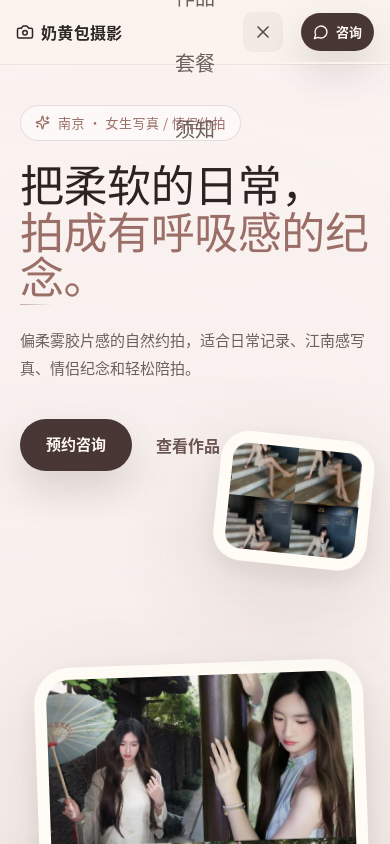
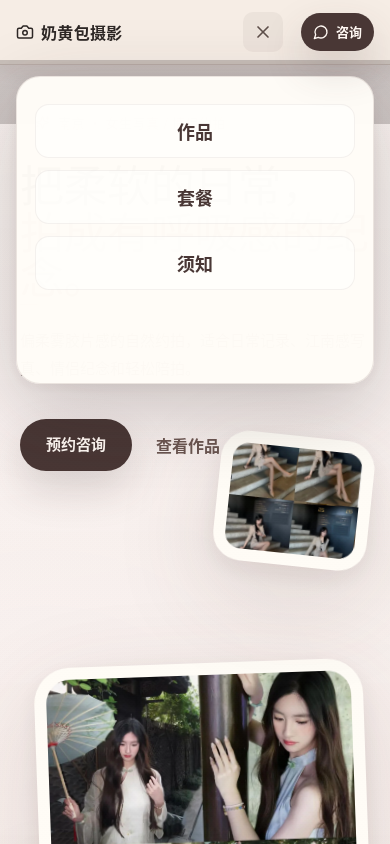
Before and after one commit to Muguett-DBY/naihuangbao-photography, a React (Vite) app: page / in a window 390 px wide. Both pictures are taken after a click on the button "打开菜单". Shown: the top 844 px of the page. Built offline with nearby package versions, Linux system fonts and the light colour scheme; no server answers.

Commit message:
improve mobile nav motion

```diff
--- a/src/components/SiteNav.tsx
+++ b/src/components/SiteNav.tsx
@@ -13,21 +13,44 @@ export function SiteNav() {
     return () => window.removeEventListener("scroll", onScroll);
   }, []);
 
+  useEffect(() => {
+    document.body.classList.toggle("nav-lock", open);
+    return () => document.body.classList.remove("nav-lock");
+  }, [open]);
+
+  useEffect(() => {
+    if (!open) return;
+
+    function onKeyDown(event: KeyboardEvent) {
+      if (event.key === "Escape") setOpen(false);
+    }
+
+    window.addEventListener("keydown", onKeyDown);
+    return () => window.removeEventListener("keydown", onKeyDown);
+  }, [open]);
+
   return (
     <header className={`site-nav${scrolled ? " is-scrolled" : ""}`}>
       <a className="brand-mark" href="#top" aria-label="回到首页">
         <Camera size={18} />
         <span>{siteConfig.brandName}</span>
       </a>
-      <nav className={`nav-menu${open ? " is-open" : ""}`} aria-label="主导航">
+      <nav id="site-navigation-menu" className={`nav-menu${open ? " is-open" : ""}`} aria-label="主导航">
         <a href="#gallery" onClick={() => setOpen(false)}>作品</a>
         <a href="#packages" onClick={() => setOpen(false)}>套餐</a>
         <a href="#notice" onClick={() => setOpen(false)}>须知</a>
       </nav>
-      <button className="hamburger" onClick={() => setOpen(!open)} aria-label={open ? "关闭菜单" : "打开菜单"}>
+      <button
+        className="hamburger"
+        type="button"
+        onClick={() => setOpen(!open)}
+        aria-controls="site-navigation-menu"
+        aria-expanded={open}
+        aria-label={open ? "关闭菜单" : "打开菜单"}
+      >
         {open ? <X size={20} /> : <Menu size={20} />}
       </button>
-      <a className="nav-cta" href="#booking">
+      <a className="nav-cta" href="#booking" onClick={() => setOpen(false)}>
         <MessageCircle size={16} />
         咨询
       </a>
--- a/src/styles/global.css
+++ b/src/styles/global.css
@@ -141,6 +141,10 @@ body {
     radial-gradient(circle at 12% 8%, rgba(218, 142, 146, 0.22), transparent 34%),
     radial-gradient(circle at 84% 18%, rgba(183, 174, 143, 0.22), transparent 31%),
     #fbf4ee;
+}
+body.nav-lock {
+  overflow: hidden;
+  touch-action: none;
 }
 body::after {
   content: "";
@@ -172,7 +176,7 @@ select {
 .site-nav {
   position: sticky;
   top: 0;
-  z-index: 20;
+  z-index: 80;
   display: grid;
   grid-template-columns: auto 1fr auto;
   align-items: center;
@@ -181,6 +185,7 @@ select {
   border-bottom: 1px solid rgba(93, 67, 60, 0.08);
   background: rgba(251, 244, 238, 0.78);
   backdrop-filter: blur(16px);
+  isolation: isolate;
   transition: background 0.35s ease,
               border-color 0.35s ease,
               box-shadow 0.35s ease,
@@ -190,6 +195,12 @@ select {
   background: rgba(246, 237, 229, 0.9);
   border-color: rgba(93, 67, 60, 0.15);
   box-shadow: 0 2px 24px rgba(79, 53, 50, 0.08);
+  backdrop-filter: blur(24px);
+}
+body.nav-lock .site-nav {
+  background: rgba(246, 237, 229, 0.98);
+  border-color: rgba(93, 67, 60, 0.18);
+  box-shadow: 0 2px 24px rgba(79, 53, 50, 0.1);
   backdrop-filter: blur(24px);
 }
 
@@ -592,6 +603,9 @@ select {
   border-color: rgba(117, 88, 83, 0.35);
   background: rgba(255, 255, 255, 0.8);
   transform: translateY(-1px);
+}
+.filter-row button:active {
+  transform: translateY(0) scale(0.98);
 }
 
 .filter-row .is-active {
@@ -684,6 +698,10 @@ select {
 .gallery-card-btn:hover .img-blur-wrap img {
   transform: scale(1.04);
 }
+.gallery-card-btn:active img,
+.gallery-card-btn:active .img-blur-wrap img {
+  transform: scale(1.015);
+}
 
 .gallery-card:nth-child(2n) {
   padding-top: 44px;
@@ -1143,6 +1161,13 @@ select {
     grid-template-columns: 1fr auto auto;
   }
 
+  .brand-mark,
+  .hamburger,
+  .nav-cta {
+    position: relative;
+    z-index: 2;
+  }
+
   .hamburger {
     display: flex;
     align-items: center;
@@ -1155,24 +1180,93 @@ select {
 
   .nav-menu {
     position: fixed;
-    top: 62px; left: 0; right: 0; bottom: 0;
-    z-index: 19;
+    top: 64px; left: 0; right: 0; bottom: 0;
+    z-index: 1;
     display: flex !important;
     flex-direction: column;
     align-items: center;
-    justify-content: center;
-    gap: 28px;
-    background: rgba(251,244,238,0.96);
-    backdrop-filter: blur(16px);
-    font-size: 20px;
+    justify-content: flex-start;
+    gap: 12px;
+    padding: 48px 16px max(20px, env(safe-area-inset-bottom));
+    background: rgba(45, 39, 37, 0.22);
+    backdrop-filter: blur(10px);
+    -webkit-backdrop-filter: blur(10px);
+    color: #493735;
+    font-size: 18px;
+    font-weight: 700;
     opacity: 0;
     pointer-events: none;
-    transition: opacity 0.25s;
+    transform: translate3d(0, -10px, 0);
+    transition: opacity 0.28s cubic-bezier(0.22, 1, 0.36, 1),
+                transform 0.28s cubic-bezier(0.22, 1, 0.36, 1);
+    will-change: opacity, transform;
+  }
+
+  .nav-menu::before {
+    content: "";
+    position: absolute;
+    top: 16px;
+    left: 50%;
+    z-index: 0;
+    width: min(calc(100vw - 32px), 430px);
+    height: min(308px, calc(100dvh - 112px));
+    border: 1px solid rgba(117, 88, 83, 0.14);
+    border-radius: 24px;
+    background: rgba(255, 252, 247, 0.985);
+    box-shadow:
+      0 24px 80px rgba(45, 39, 37, 0.24),
+      0 2px 12px rgba(117, 88, 83, 0.08);
+    transform: translateX(-50%);
+  }
+
+  .nav-menu a {
+    z-index: 1;
+    width: min(100%, 320px);
+    min-height: 54px;
+    justify-content: center;
+    border-radius: 14px;
+    padding: 0 18px;
+    background: rgba(255, 255, 255, 0.56);
+    box-shadow: inset 0 0 0 1px rgba(117, 88, 83, 0.08);
+    opacity: 0;
+    transform: translateY(-6px);
+    transition: opacity 0.28s cubic-bezier(0.22, 1, 0.36, 1),
+                transform 0.28s cubic-bezier(0.22, 1, 0.36, 1),
+                color 0.24s ease,
+                background 0.24s ease;
+  }
+
+  .nav-menu a::after {
+    display: none;
+  }
+
+  .nav-menu a:hover,
+  .nav-menu a:focus-visible {
+    color: #2d2725;
+    background: rgba(255, 255, 255, 0.84);
   }
 
   .nav-menu.is-open {
     opacity: 1;
     pointer-events: auto;
+    transform: translate3d(0, 0, 0);
+  }
+
+  .nav-menu.is-open a {
+    opacity: 1;
+    transform: translateY(0);
+  }
+
+  .nav-menu.is-open a:nth-child(1) {
+    transition-delay: 0.04s;
+  }
+
+  .nav-menu.is-open a:nth-child(2) {
+    transition-delay: 0.08s;
+  }
+
+  .nav-menu.is-open a:nth-child(3) {
+    transition-delay: 0.12s;
   }
 
   .hero,
@@ -1191,7 +1285,16 @@ select {
 
 @media (max-width: 620px) {
   .site-nav { padding: 12px 16px; }
-  .brand-mark span { max-width: 120px; }
+  .brand-mark span {
+    max-width: 120px;
+    overflow: hidden;
+    text-overflow: ellipsis;
+    white-space: nowrap;
+  }
+  .nav-menu {
+    top: 60px;
+    padding-top: 44px;
+  }
   .nav-cta { padding: 9px 12px; font-size: 13px; }
 
   .hero { min-height: auto; padding-top: 40px; }
@@ -1971,6 +2074,10 @@ select {
     opacity: 1 !important;
     transform: none !important;
   }
+  .nav-menu,
+  .nav-menu a {
+    transform: none !important;
+  }
   .hero-card {
     transition: none !important;
   }
```
Also changed, not shown: 1 other file (tests, documents, lock files or other folders).
